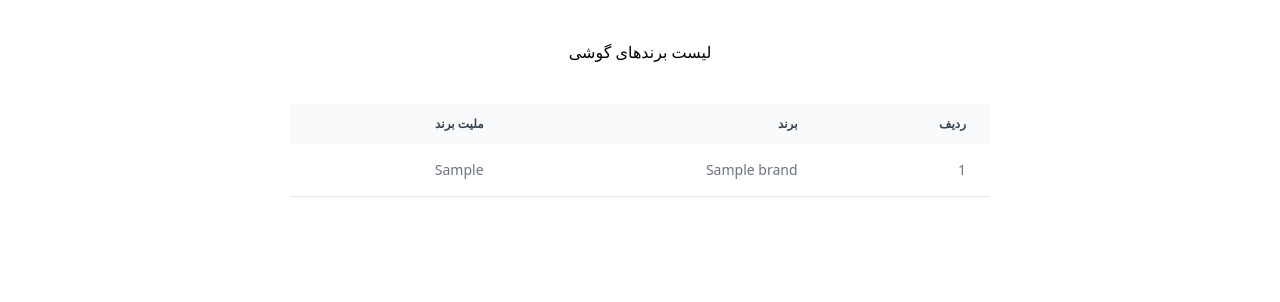
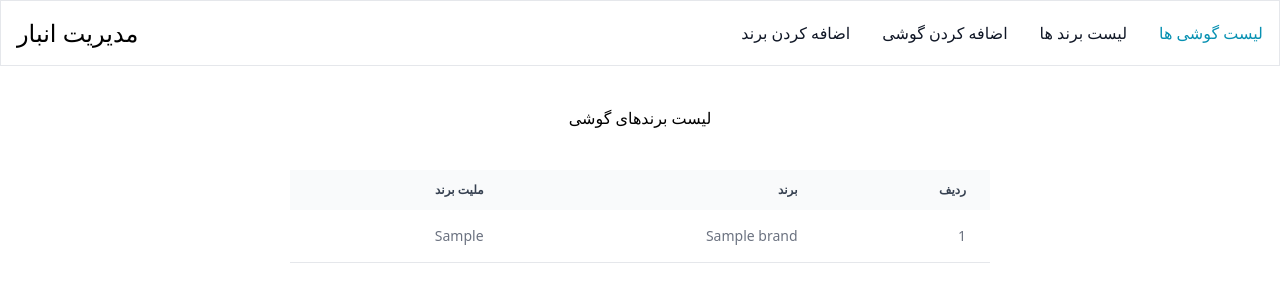
Before and after one commit to hosein-1/Mobile-phone-warehousing, a Django app: page /mobile/brands/list in a window 1280 px wide. Shown: the top 302 px of the page. Run offline with Django 5.2, Linux system fonts and the light colour scheme; tables that the repository leaves empty hold one stand-in row (values such as "Sample post").

Commit message:
Add navbar template

```diff
--- a/static/src/app.css
+++ b/static/src/app.css
@@ -651,6 +651,11 @@ video {
   margin-right: -0.75rem;
 }
 
+.mx-auto {
+  margin-left: auto;
+  margin-right: auto;
+}
+
 .mb-2 {
   margin-bottom: 0.5rem;
 }
@@ -671,6 +676,14 @@ video {
   margin-inline-start: auto;
 }
 
+.mt-0 {
+  margin-top: 0px;
+}
+
+.mt-10 {
+  margin-top: 2.5rem;
+}
+
 .mt-2\.5 {
   margin-top: 0.625rem;
 }
@@ -681,10 +694,6 @@ video {
 
 .mt-6 {
   margin-top: 1.5rem;
-}
-
-.mt-10 {
-  margin-top: 2.5rem;
 }
 
 .block {
@@ -737,6 +746,10 @@ video {
   width: 50%;
 }
 
+.w-\[700px\] {
+  width: 700px;
+}
+
 .w-fit {
   width: -moz-fit-content;
   width: fit-content;
@@ -746,28 +759,16 @@ video {
   width: 100%;
 }
 
-.w-96 {
-  width: 24rem;
+.max-w-lg {
+  max-width: 32rem;
 }
 
-.w-\[\] {
-  width: ;
+.max-w-screen-xl {
+  max-width: 1280px;
 }
 
-.w-\[250px\] {
-  width: 250px;
-}
-
-.w-\[500px\] {
-  width: 500px;
-}
-
-.w-\[700px\] {
-  width: 700px;
-}
-
-.max-w-lg {
-  max-width: 32rem;
+.max-w-xs {
+  max-width: 20rem;
 }
 
 .flex-shrink-0 {
@@ -786,6 +787,10 @@ video {
   -webkit-appearance: none;
      -moz-appearance: none;
           appearance: none;
+}
+
+.flex-col {
+  flex-direction: column;
 }
 
 .flex-wrap {
@@ -808,10 +813,20 @@ video {
   justify-content: space-between;
 }
 
+.space-x-3 > :not([hidden]) ~ :not([hidden]) {
+  --tw-space-x-reverse: 0;
+  margin-right: calc(0.75rem * var(--tw-space-x-reverse));
+  margin-left: calc(0.75rem * calc(1 - var(--tw-space-x-reverse)));
+}
+
 .space-y-3 > :not([hidden]) ~ :not([hidden]) {
   --tw-space-y-reverse: 0;
   margin-top: calc(0.75rem * calc(1 - var(--tw-space-y-reverse)));
   margin-bottom: calc(0.75rem * var(--tw-space-y-reverse));
+}
+
+.self-center {
+  align-self: center;
 }
 
 .overflow-x-auto {
@@ -846,14 +861,39 @@ video {
   border-bottom-width: 1px;
 }
 
+.border-gray-100 {
+  --tw-border-opacity: 1;
+  border-color: rgb(243 244 246 / var(--tw-border-opacity));
+}
+
 .border-gray-200 {
   --tw-border-opacity: 1;
   border-color: rgb(229 231 235 / var(--tw-border-opacity));
 }
 
+.border-red-200 {
+  --tw-border-opacity: 1;
+  border-color: rgb(254 202 202 / var(--tw-border-opacity));
+}
+
+.border-teal-200 {
+  --tw-border-opacity: 1;
+  border-color: rgb(153 246 228 / var(--tw-border-opacity));
+}
+
 .border-yellow-200 {
   --tw-border-opacity: 1;
   border-color: rgb(254 240 138 / var(--tw-border-opacity));
+}
+
+.border-b-gray-200 {
+  --tw-border-opacity: 1;
+  border-bottom-color: rgb(229 231 235 / var(--tw-border-opacity));
+}
+
+.bg-cyan-600 {
+  --tw-bg-opacity: 1;
+  background-color: rgb(8 145 178 / var(--tw-bg-opacity));
 }
 
 .bg-emerald-500 {
@@ -866,6 +906,21 @@ video {
   background-color: rgb(243 244 246 / var(--tw-bg-opacity));
 }
 
+.bg-gray-50 {
+  --tw-bg-opacity: 1;
+  background-color: rgb(249 250 251 / var(--tw-bg-opacity));
+}
+
+.bg-red-100 {
+  --tw-bg-opacity: 1;
+  background-color: rgb(254 226 226 / var(--tw-bg-opacity));
+}
+
+.bg-teal-100 {
+  --tw-bg-opacity: 1;
+  background-color: rgb(204 251 241 / var(--tw-bg-opacity));
+}
+
 .bg-white {
   --tw-bg-opacity: 1;
   background-color: rgb(255 255 255 / var(--tw-bg-opacity));
@@ -874,21 +929,6 @@ video {
 .bg-yellow-100 {
   --tw-bg-opacity: 1;
   background-color: rgb(254 249 195 / var(--tw-bg-opacity));
-}
-
-.bg-yellow-700 {
-  --tw-bg-opacity: 1;
-  background-color: rgb(161 98 7 / var(--tw-bg-opacity));
-}
-
-.bg-red-600 {
-  --tw-bg-opacity: 1;
-  background-color: rgb(220 38 38 / var(--tw-bg-opacity));
-}
-
-.bg-gray-50 {
-  --tw-bg-opacity: 1;
-  background-color: rgb(249 250 251 / var(--tw-bg-opacity));
 }
 
 .p-2 {
@@ -909,14 +949,19 @@ video {
   padding-right: 1rem;
 }
 
+.px-6 {
+  padding-left: 1.5rem;
+  padding-right: 1.5rem;
+}
+
+.py-2 {
+  padding-top: 0.5rem;
+  padding-bottom: 0.5rem;
+}
+
 .py-3 {
   padding-top: 0.75rem;
   padding-bottom: 0.75rem;
-}
-
-.px-6 {
-  padding-left: 1.5rem;
-  padding-right: 1.5rem;
 }
 
 .py-4 {
@@ -976,24 +1021,39 @@ video {
   letter-spacing: 0.025em;
 }
 
+.text-gray-500 {
+  --tw-text-opacity: 1;
+  color: rgb(107 114 128 / var(--tw-text-opacity));
+}
+
 .text-gray-700 {
   --tw-text-opacity: 1;
   color: rgb(55 65 81 / var(--tw-text-opacity));
 }
 
+.text-gray-900 {
+  --tw-text-opacity: 1;
+  color: rgb(17 24 39 / var(--tw-text-opacity));
+}
+
+.text-red-800 {
+  --tw-text-opacity: 1;
+  color: rgb(153 27 27 / var(--tw-text-opacity));
+}
+
+.text-teal-800 {
+  --tw-text-opacity: 1;
+  color: rgb(17 94 89 / var(--tw-text-opacity));
+}
+
+.text-white {
+  --tw-text-opacity: 1;
+  color: rgb(255 255 255 / var(--tw-text-opacity));
+}
+
 .text-yellow-800 {
   --tw-text-opacity: 1;
   color: rgb(133 77 14 / var(--tw-text-opacity));
-}
-
-.text-gray-500 {
-  --tw-text-opacity: 1;
-  color: rgb(107 114 128 / var(--tw-text-opacity));
-}
-
-.text-gray-900 {
-  --tw-text-opacity: 1;
-  color: rgb(17 24 39 / var(--tw-text-opacity));
 }
 
 .underline {
@@ -1010,6 +1070,11 @@ video {
 
 .ease-in-out {
   transition-timing-function: cubic-bezier(0.4, 0, 0.2, 1);
+}
+
+.hover\:bg-gray-100:hover {
+  --tw-bg-opacity: 1;
+  background-color: rgb(243 244 246 / var(--tw-bg-opacity));
 }
 
 .hover\:opacity-100:hover {
@@ -1052,6 +1117,10 @@ video {
     margin-top: 0px;
   }
 
+  .md\:flex {
+    display: flex;
+  }
+
   .md\:w-1\/2 {
     width: 50%;
   }
@@ -1059,6 +1128,55 @@ video {
   .md\:w-1\/3 {
     width: 33.333333%;
   }
+
+  .md\:w-auto {
+    width: auto;
+  }
+
+  .md\:flex-row {
+    flex-direction: row;
+  }
+
+  .md\:space-x-8 > :not([hidden]) ~ :not([hidden]) {
+    --tw-space-x-reverse: 0;
+    margin-right: calc(2rem * var(--tw-space-x-reverse));
+    margin-left: calc(2rem * calc(1 - var(--tw-space-x-reverse)));
+  }
+
+  .md\:border-0 {
+    border-width: 0px;
+  }
+
+  .md\:bg-transparent {
+    background-color: transparent;
+  }
+
+  .md\:bg-white {
+    --tw-bg-opacity: 1;
+    background-color: rgb(255 255 255 / var(--tw-bg-opacity));
+  }
+
+  .md\:p-0 {
+    padding: 0px;
+  }
+
+  .md\:text-cyan-600 {
+    --tw-text-opacity: 1;
+    color: rgb(8 145 178 / var(--tw-text-opacity));
+  }
+
+  .md\:hover\:bg-transparent:hover {
+    background-color: transparent;
+  }
+
+  .md\:hover\:text-cyan-600:hover {
+    --tw-text-opacity: 1;
+    color: rgb(8 145 178 / var(--tw-text-opacity));
+  }
+}
+
+.rtl\:space-x-reverse:where([dir="rtl"], [dir="rtl"] *) > :not([hidden]) ~ :not([hidden]) {
+  --tw-space-x-reverse: 1;
 }
 
 .rtl\:text-right:where([dir="rtl"], [dir="rtl"] *) {
@@ -1066,28 +1184,8 @@ video {
 }
 
 @media (prefers-color-scheme: dark) {
-  .dark\:border-gray-700 {
-    --tw-border-opacity: 1;
-    border-color: rgb(55 65 81 / var(--tw-border-opacity));
-  }
-
-  .dark\:bg-gray-700 {
-    --tw-bg-opacity: 1;
-    background-color: rgb(55 65 81 / var(--tw-bg-opacity));
-  }
-
-  .dark\:bg-gray-800 {
-    --tw-bg-opacity: 1;
-    background-color: rgb(31 41 55 / var(--tw-bg-opacity));
-  }
-
   .dark\:text-gray-400 {
     --tw-text-opacity: 1;
     color: rgb(156 163 175 / var(--tw-text-opacity));
   }
-
-  .dark\:text-white {
-    --tw-text-opacity: 1;
-    color: rgb(255 255 255 / var(--tw-text-opacity));
-  }
 }
--- a/templates/base.html
+++ b/templates/base.html
@@ -9,6 +9,7 @@
 <link rel="stylesheet" href="{% static 'src/app.css' %}">
 </head>
 <body>
+{% include 'navbar.html' %}
 {% include 'errors.html' %}
 {% block body %} {% endblock %}
 
--- /dev/null
+++ b/templates/navbar.html
@@ -0,0 +1,29 @@
+
+<nav class="bg-white border border-b-gray-200">
+    <div class="max-w-screen-xl flex flex-wrap items-center justify-between mx-auto p-4">
+
+      <div class="w-full md:w-auto">
+        <ul class="flex flex-col font-medium p-4 md:p-0 mt-0 border border-gray-100 rounded-lg bg-gray-50 md:space-x-8 rtl:space-x-reverse md:flex-row md:mt-0 md:border-0 md:bg-white ">
+          <li>
+            <a href="{% url 'mobiles_list' %}" class="block py-2 px-3 text-white bg-cyan-600 rounded md:bg-transparent md:text-cyan-600 md:p-0 aria-current="page">لیست گوشی ها</a>
+          </li>
+          <li>
+              <a href="{% url 'mobile:brands_list' %}" class="flex items-center justify-between w-full py-2 px-3 text-gray-900 rounded hover:bg-gray-100 md:hover:bg-transparent md:border-0 md:hover:text-cyan-600 md:p-0 md:w-auto">لیست برند ها</a>
+
+
+          </li>
+          <li>
+            <a href="{% url 'mobile:mobile_create' %}" class="block py-2 px-3 text-gray-900 rounded hover:bg-gray-100 md:hover:bg-transparent md:border-0 md:hover:text-cyan-600 md:p-0">اضافه کردن گوشی</a>
+          </li>
+          <li>
+            <a href="{% url 'mobile:brand_create' %}" class="block py-2 px-3 text-gray-900 rounded hover:bg-gray-100 md:hover:bg-transparent md:border-0 md:hover:text-cyan-600 md:p-0">اضافه کردن برند</a>
+          </li>
+
+        </ul>
+      </div>
+      <a href="#" class="hidden md:flex items-center space-x-3 rtl:space-x-reverse">
+
+        <span class="self-center text-2xl whitespace-nowrap">مدیریت انبار</span>
+    </a>
+    </div>
+  </nav>
```
